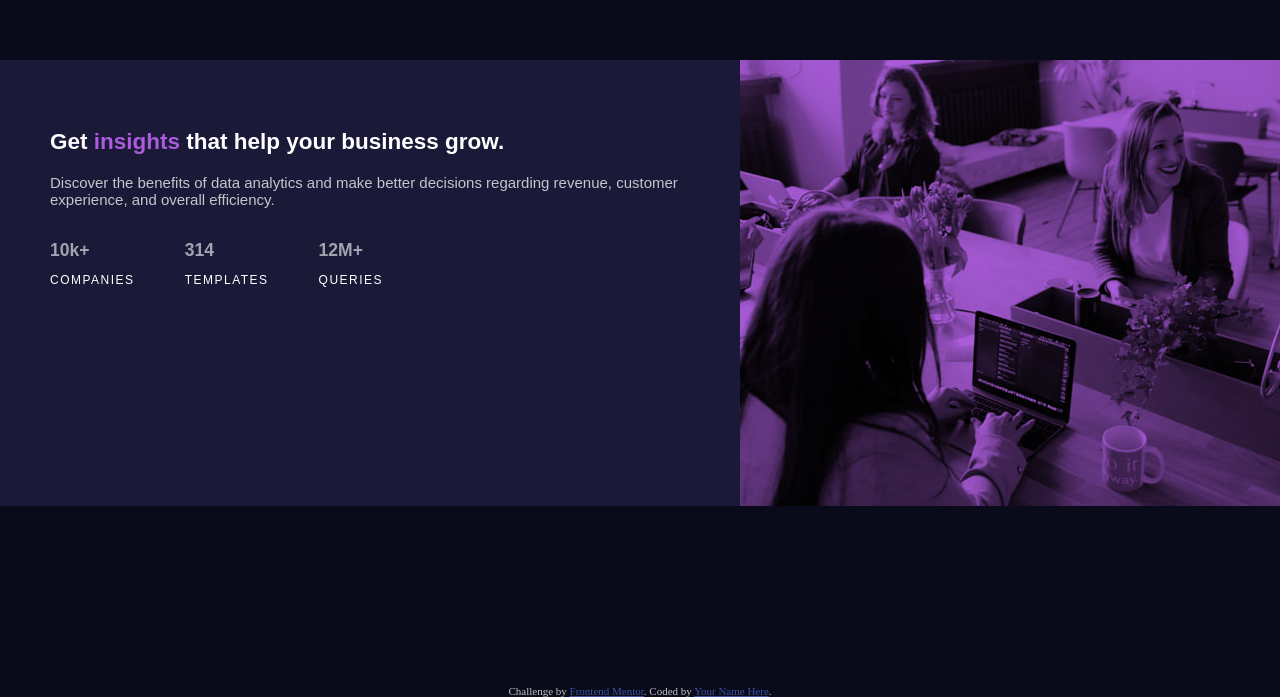
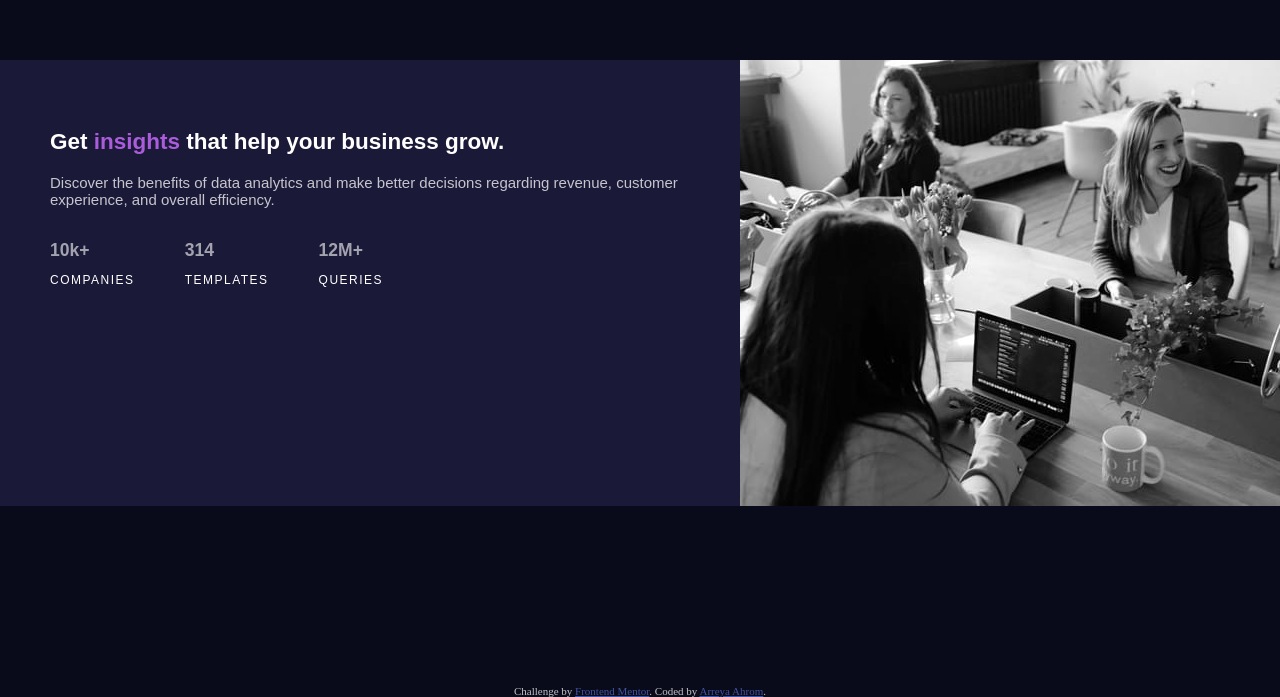
Before and after one commit to aahrom/stats-preview-card-component, a plain HTML site: page index.html in a window 1280 px wide. Shown: the part 119-816 px from the top of the page. Drawn offline with Linux system fonts and the light colour scheme.

Commit message:
Edited attributions

```diff
--- a/index.html
+++ b/index.html
@@ -56,7 +56,7 @@
 
   <div class="attribution">
     Challenge by <a href="https://www.frontendmentor.io?ref=challenge" target="_blank">Frontend Mentor</a>.
-    Coded by <a href="#">Your Name Here</a>.
+    Coded by <a href="#">Arreya Ahrom</a>.
   </div>
 </body>
 </html>
--- a/style.css
+++ b/style.css
@@ -20,7 +20,7 @@
 }
 
 img {
-  mix-blend-mode: multiply;
+  mixgi-blend-mode: multiply;
 }
 
 
```
